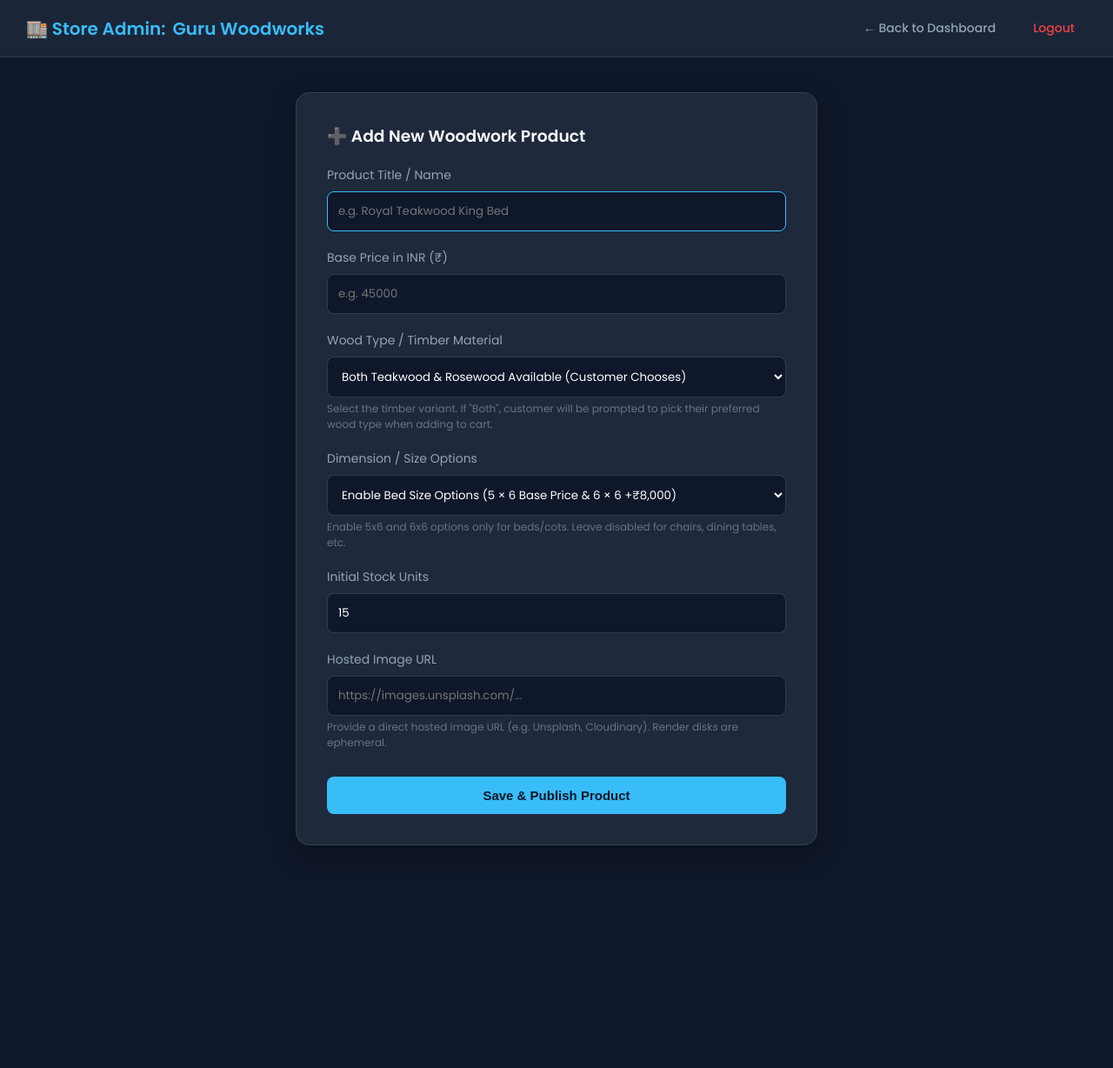
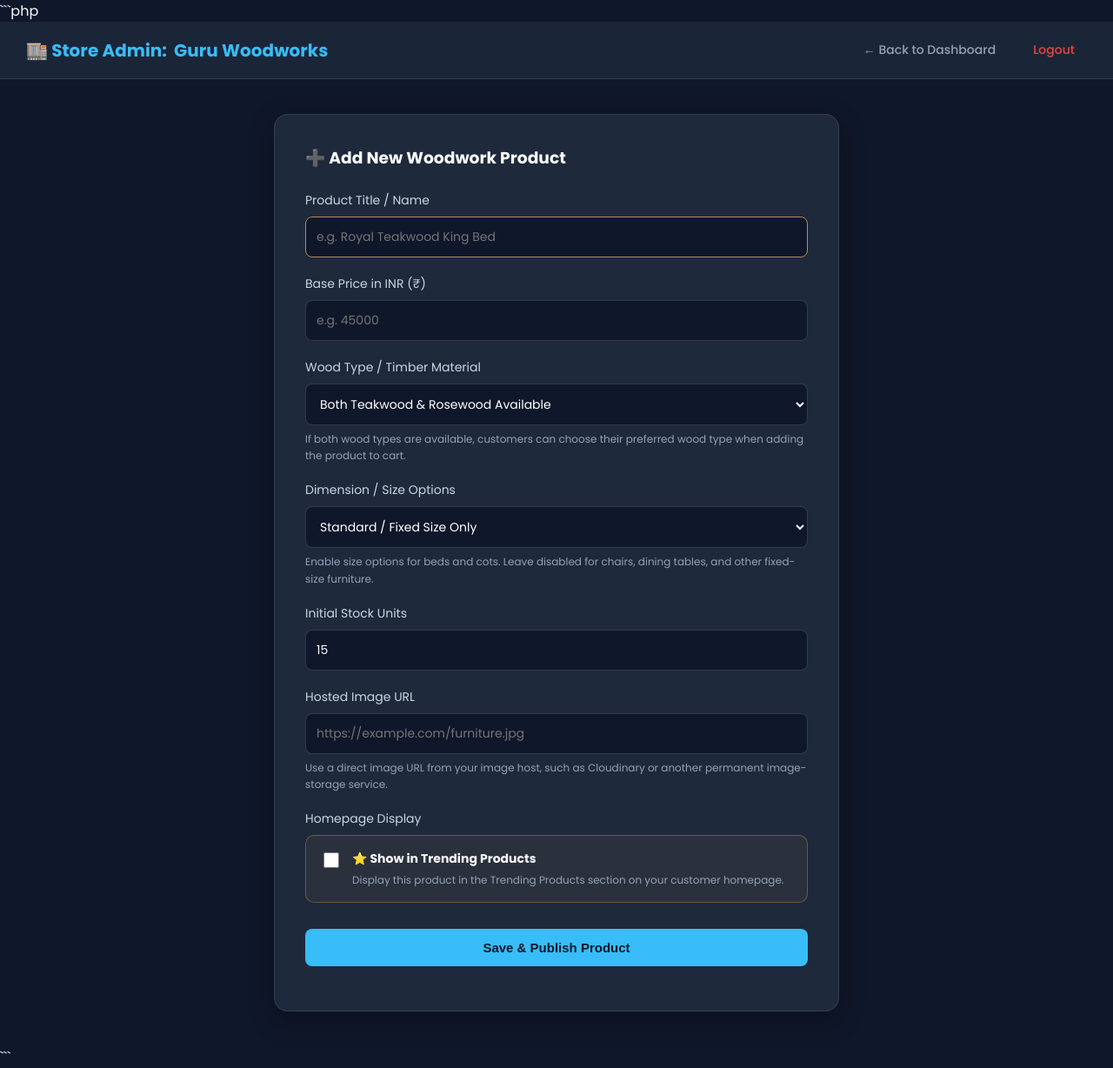
Before and after one commit to Tarun9491/smart_shop, a PHP site: page /admin/add_product.php in a window 1280 px wide. Shown: the whole page at 87% size. Before the commit the page ends 972 px from the top, so only its background shows below. Run offline with PHP 8.4, Linux system fonts and the light colour scheme; a user stored in the database is signed in.

Commit message:
Update add_product.php

````diff
--- a/smart_shop/admin/add_product.php
+++ b/smart_shop/admin/add_product.php
@@ -1,3 +1,4 @@
+```php
 <?php
 require_once __DIR__ . "/../includes/session.php";
 require_once __DIR__ . "/../includes/auth.php";
@@ -14,33 +15,78 @@ if ($_SERVER['REQUEST_METHOD'] === 'POST' && isset($_POST['add'])) {
         $error = "Session expired or invalid security token. Please try again.";
     } else {
         $name = trim($_POST['name'] ?? '');
-        $price = (float)($_POST['price'] ?? 0);
+        $price = (float) ($_POST['price'] ?? 0);
         $image = trim($_POST['image'] ?? '');
-        $stock = max(0, (int)($_POST['stock'] ?? 10));
+        $stock = max(0, (int) ($_POST['stock'] ?? 10));
         $wood_type = $_POST['wood_type'] ?? 'teakwood';
-        $has_sizes = isset($_POST['has_sizes']) ? (int)$_POST['has_sizes'] : 0;
+        $has_sizes = isset($_POST['has_sizes'])
+            ? (int) $_POST['has_sizes']
+            : 0;
+
+        // New field: homepage Trending Products setting
+        $is_trending = isset($_POST['is_trending']) ? 1 : 0;
 
         $allowedWoods = ['teakwood', 'rosewood', 'both', 'none'];
-        if (!in_array($wood_type, $allowedWoods)) {
+
+        if (!in_array($wood_type, $allowedWoods, true)) {
             $wood_type = 'teakwood';
         }
 
-        if (empty($name) || $price <= 0 || empty($image)) {
+        if (!in_array($has_sizes, [0, 1], true)) {
+            $has_sizes = 0;
+        }
+
+        if ($name === '' || $price <= 0 || $image === '') {
             $error = "Please fill in all fields with valid values.";
+        } elseif (!filter_var($image, FILTER_VALIDATE_URL)) {
+            $error = "Please provide a valid hosted image URL.";
         } else {
-            $stmt = $conn->prepare("INSERT INTO products (name, price, image, stock, has_sizes, wood_type) VALUES (?, ?, ?, ?, ?, ?)");
-            $stmt->bind_param("sdsiis", $name, $price, $image, $stock, $has_sizes, $wood_type);
+            $stmt = $conn->prepare(
+                "INSERT INTO products
+                (name, price, image, stock, has_sizes, wood_type, is_trending)
+                VALUES (?, ?, ?, ?, ?, ?, ?)"
+            );
 
-            if ($stmt->execute()) {
-                $newId = $conn->insert_id;
-                log_audit_action($conn, (int)$_SESSION['admin_id'], 'add_product', "Added product #{$newId}: {$name} (Stock: {$stock}, Price: ₹{$price}, Wood: {$wood_type}, HasSizes: {$has_sizes})");
+            if (!$stmt) {
+                $error = "Unable to prepare the product query.";
+            } else {
+                $stmt->bind_param(
+                    "sdsiisi",
+                    $name,
+                    $price,
+                    $image,
+                    $stock,
+                    $has_sizes,
+                    $wood_type,
+                    $is_trending
+                );
+
+                if ($stmt->execute()) {
+                    $newId = $conn->insert_id;
+
+                    log_audit_action(
+                        $conn,
+                        (int) $_SESSION['admin_id'],
+                        'add_product',
+                        "Added product #{$newId}: {$name} " .
+                        "(Stock: {$stock}, Price: ₹{$price}, " .
+                        "Wood: {$wood_type}, HasSizes: {$has_sizes}, " .
+                        "Trending: {$is_trending})"
+                    );
+
+                    $stmt->close();
+
+                    header(
+                        "Location: dashboard.php?msg=" .
+                        urlencode("Product added successfully!")
+                    );
+                    exit();
+                } else {
+                    $error = "Failed to add product. Please try again.";
+                }
+
                 $stmt->close();
-                header("Location: dashboard.php?msg=" . urlencode("Product added successfully!"));
-                exit();
-            } else {
-                $error = "Failed to add product. Please check inputs.";
             }
-            $stmt->close();
         }
     }
 }
@@ -50,22 +96,53 @@ if ($_SERVER['REQUEST_METHOD'] === 'POST' && isset($_POST['add'])) {
 <head>
     <meta charset="UTF-8">
     <meta name="viewport" content="width=device-width, initial-scale=1.0">
-    <title>Add Product - Store Admin</title>
-    <link href="https://fonts.googleapis.com/css2?family=Poppins:wght@300;400;500;600&display=swap" rel="stylesheet">
+
+    <title>Add Product - Guru Woodworks Admin</title>
+
+    <link
+        href="https://fonts.googleapis.com/css2?family=Poppins:wght@300;400;500;600;700&display=swap"
+        rel="stylesheet"
+    >
+
     <link rel="stylesheet" href="../css/admin.css">
+
     <style>
+        * {
+            box-sizing: border-box;
+        }
+
+        body {
+            font-family: 'Poppins', sans-serif;
+        }
+
         .form-card {
             background: #1e293b;
             border: 1px solid rgba(255, 255, 255, 0.1);
             border-radius: 16px;
             padding: 35px;
-            max-width: 600px;
+            max-width: 650px;
+            width: calc(100% - 30px);
             margin: 40px auto;
             box-shadow: 0 10px 30px rgba(0, 0, 0, 0.3);
         }
-        .form-group { margin-bottom: 20px; }
-        label { display: block; margin-bottom: 8px; font-size: 14px; color: #94a3b8; }
-        input, select {
+
+        .form-card h3 {
+            color: #f8fafc;
+        }
+
+        .form-group {
+            margin-bottom: 20px;
+        }
+
+        .form-group > label {
+            display: block;
+            margin-bottom: 8px;
+            font-size: 14px;
+            color: #cbd5e1;
+        }
+
+        .form-group input:not([type="checkbox"]),
+        .form-group select {
             width: 100%;
             padding: 12px;
             background: #0f172a;
@@ -74,23 +151,90 @@ if ($_SERVER['REQUEST_METHOD'] === 'POST' && isset($_POST['add'])) {
             color: #fff;
             outline: none;
             font-family: inherit;
+            font-size: 14px;
         }
-        input:focus, select:focus { border-color: #38bdf8; }
+
+        .form-group input:focus,
+        .form-group select:focus {
+            border-color: #b88954;
+        }
+
+        .form-help {
+            color: #94a3b8;
+            font-size: 12px;
+            display: block;
+            margin-top: 6px;
+            line-height: 1.6;
+        }
+
+        .trending-option {
+            display: flex !important;
+            align-items: flex-start;
+            gap: 12px;
+            padding: 16px;
+            border: 1px solid rgba(184, 137, 84, 0.45);
+            border-radius: 10px;
+            background: rgba(184, 137, 84, 0.08);
+            cursor: pointer;
+        }
+
+        .trending-option input[type="checkbox"] {
+            width: 18px;
+            height: 18px;
+            margin-top: 3px;
+            flex-shrink: 0;
+            accent-color: #b88954;
+            cursor: pointer;
+        }
+
+        .trending-option strong {
+            display: block;
+            color: #f8fafc;
+            font-size: 14px;
+            margin-bottom: 4px;
+        }
+
+        .trending-option small {
+            display: block;
+            color: #94a3b8;
+            font-size: 12px;
+            line-height: 1.6;
+            font-weight: 400;
+        }
+
         .alert-error {
-            background: rgba(239, 68, 68, 0.2);
+            background: rgba(239, 68, 68, 0.15);
             border: 1px solid rgba(239, 68, 68, 0.4);
             color: #fca5a5;
-            padding: 10px;
+            padding: 12px;
             border-radius: 8px;
             font-size: 13px;
             margin-bottom: 20px;
         }
+
+        .btn-primary-admin {
+            cursor: pointer;
+        }
+
+        @media (max-width: 600px) {
+            .form-card {
+                padding: 22px 18px;
+                margin: 20px auto;
+            }
+
+            .admin-nav {
+                flex-wrap: wrap;
+                gap: 12px;
+            }
+        }
     </style>
 </head>
+
 <body>
 
 <header class="admin-nav">
     <h3>🏬 Store Admin: <span>Guru Woodworks</span></h3>
+
     <div class="admin-links">
         <a href="dashboard.php">← Back to Dashboard</a>
         <a href="logout.php" style="color:#ef4444;">Logout</a>
@@ -99,62 +243,168 @@ if ($_SERVER['REQUEST_METHOD'] === 'POST' && isset($_POST['add'])) {
 
 <div class="admin-container">
     <div class="form-card">
-        <h3 style="margin-top:0; margin-bottom:20px;">➕ Add New Woodwork Product</h3>
 
-        <?php if (!empty($error)): ?>
-            <div class="alert-error"><?php echo htmlspecialchars($error, ENT_QUOTES, 'UTF-8'); ?></div>
+        <h3 style="margin-top:0; margin-bottom:24px;">
+            ➕ Add New Woodwork Product
+        </h3>
+
+        <?php if ($error !== ''): ?>
+            <div class="alert-error">
+                <?php
+                echo htmlspecialchars(
+                    $error,
+                    ENT_QUOTES,
+                    'UTF-8'
+                );
+                ?>
+            </div>
         <?php endif; ?>
 
         <form method="POST" action="add_product.php">
             <?php echo csrf_field(); ?>
+
             <div class="form-group">
-                <label>Product Title / Name</label>
-                <input type="text" name="name" placeholder="e.g. Royal Teakwood King Bed" required autofocus>
+                <label for="name">Product Title / Name</label>
+
+                <input
+                    type="text"
+                    id="name"
+                    name="name"
+                    placeholder="e.g. Royal Teakwood King Bed"
+                    maxlength="255"
+                    value="<?php echo htmlspecialchars($_POST['name'] ?? '', ENT_QUOTES, 'UTF-8'); ?>"
+                    required
+                    autofocus
+                >
             </div>
 
             <div class="form-group">
-                <label>Base Price in INR (₹)</label>
-                <input type="number" step="0.01" name="price" placeholder="e.g. 45000" required>
+                <label for="price">Base Price in INR (₹)</label>
+
+                <input
+                    type="number"
+                    id="price"
+                    name="price"
+                    step="0.01"
+                    min="0.01"
+                    placeholder="e.g. 45000"
+                    value="<?php echo htmlspecialchars($_POST['price'] ?? '', ENT_QUOTES, 'UTF-8'); ?>"
+                    required
+                >
             </div>
 
             <div class="form-group">
-                <label>Wood Type / Timber Material</label>
-                <select name="wood_type" required>
-                    <option value="teakwood">Teakwood Only (Guaranteed Teakwood)</option>
-                    <option value="rosewood">Rosewood Only (Guaranteed Rosewood)</option>
-                    <option value="both" selected>Both Teakwood & Rosewood Available (Customer Chooses)</option>
-                    <option value="none">Not Wood Specific / Standard Material</option>
+                <label for="wood_type">Wood Type / Timber Material</label>
+
+                <select id="wood_type" name="wood_type" required>
+                    <option value="teakwood"
+                        <?php echo (($_POST['wood_type'] ?? '') === 'teakwood') ? 'selected' : ''; ?>>
+                        Teakwood Only
+                    </option>
+
+                    <option value="rosewood"
+                        <?php echo (($_POST['wood_type'] ?? '') === 'rosewood') ? 'selected' : ''; ?>>
+                        Rosewood Only
+                    </option>
+
+                    <option value="both"
+                        <?php echo (($_POST['wood_type'] ?? 'both') === 'both') ? 'selected' : ''; ?>>
+                        Both Teakwood & Rosewood Available
+                    </option>
+
+                    <option value="none"
+                        <?php echo (($_POST['wood_type'] ?? '') === 'none') ? 'selected' : ''; ?>>
+                        Standard Material / Not Wood Specific
+                    </option>
                 </select>
-                <small style="color:#64748b; font-size:12px; display:block; margin-top:4px;">
-                    Select the timber variant. If "Both", customer will be prompted to pick their preferred wood type when adding to cart.
+
+                <small class="form-help">
+                    If both wood types are available, customers can choose
+                    their preferred wood type when adding the product to cart.
                 </small>
             </div>
 
             <div class="form-group">
-                <label>Dimension / Size Options</label>
-                <select name="has_sizes" required>
-                    <option value="0">Standard / Fixed Size Only (Do NOT show 5x6 or 6x6)</option>
-                    <option value="1" selected>Enable Bed Size Options (5 × 6 Base Price & 6 × 6 +₹8,000)</option>
+                <label for="has_sizes">Dimension / Size Options</label>
+
+                <select id="has_sizes" name="has_sizes" required>
+                    <option value="0"
+                        <?php echo (($_POST['has_sizes'] ?? '0') === '0') ? 'selected' : ''; ?>>
+                        Standard / Fixed Size Only
+                    </option>
+
+                    <option value="1"
+                        <?php echo (($_POST['has_sizes'] ?? '0') === '1') ? 'selected' : ''; ?>>
+                        Enable Bed Size Options (5 × 6 and 6 × 6)
+                    </option>
                 </select>
-                <small style="color:#64748b; font-size:12px; display:block; margin-top:4px;">
-                    Enable 5x6 and 6x6 options only for beds/cots. Leave disabled for chairs, dining tables, etc.
+
+                <small class="form-help">
+                    Enable size options for beds and cots. Leave disabled for
+                    chairs, dining tables, and other fixed-size furniture.
                 </small>
             </div>
 
             <div class="form-group">
-                <label>Initial Stock Units</label>
-                <input type="number" name="stock" value="15" min="0" required>
+                <label for="stock">Initial Stock Units</label>
+
+                <input
+                    type="number"
+                    id="stock"
+                    name="stock"
+                    min="0"
+                    value="<?php echo htmlspecialchars($_POST['stock'] ?? '15', ENT_QUOTES, 'UTF-8'); ?>"
+                    required
+                >
             </div>
 
             <div class="form-group">
-                <label>Hosted Image URL</label>
-                <input type="url" name="image" placeholder="https://images.unsplash.com/..." required>
-                <small style="color:#64748b; font-size:12px; display:block; margin-top:4px;">
-                    Provide a direct hosted image URL (e.g. Unsplash, Cloudinary). Render disks are ephemeral.
+                <label for="image">Hosted Image URL</label>
+
+                <input
+                    type="url"
+                    id="image"
+                    name="image"
+                    placeholder="https://example.com/furniture.jpg"
+                    value="<?php echo htmlspecialchars($_POST['image'] ?? '', ENT_QUOTES, 'UTF-8'); ?>"
+                    required
+                >
+
+                <small class="form-help">
+                    Use a direct image URL from your image host, such as
+                    Cloudinary or another permanent image-storage service.
                 </small>
             </div>
 
-            <button type="submit" name="add" class="btn-primary-admin" style="width:100%; justify-content:center; padding:13px; font-size:15px; margin-top:10px;">
+            <!-- Trending Products setting -->
+            <div class="form-group">
+                <label>Homepage Display</label>
+
+                <label class="trending-option">
+                    <input
+                        type="checkbox"
+                        name="is_trending"
+                        value="1"
+                        <?php echo isset($_POST['is_trending']) ? 'checked' : ''; ?>
+                    >
+
+                    <span>
+                        <strong>⭐ Show in Trending Products</strong>
+
+                        <small>
+                            Display this product in the Trending Products
+                            section on your customer homepage.
+                        </small>
+                    </span>
+                </label>
+            </div>
+
+            <button
+                type="submit"
+                name="add"
+                class="btn-primary-admin"
+                style="width:100%; justify-content:center; padding:13px; font-size:15px; margin-top:10px;"
+            >
                 Save & Publish Product
             </button>
         </form>
@@ -163,3 +413,4 @@ if ($_SERVER['REQUEST_METHOD'] === 'POST' && isset($_POST['add'])) {
 
 </body>
 </html>
+```
````
